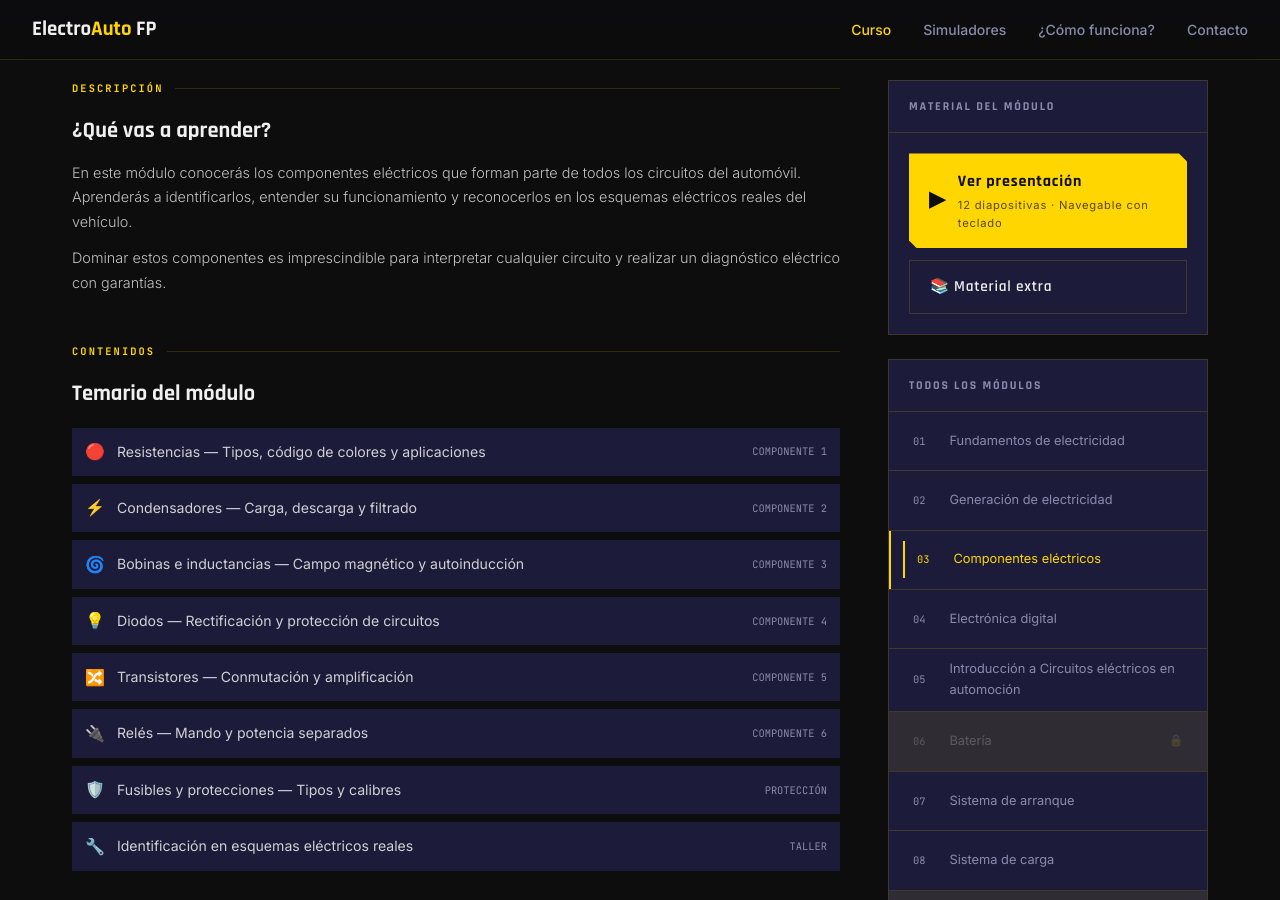
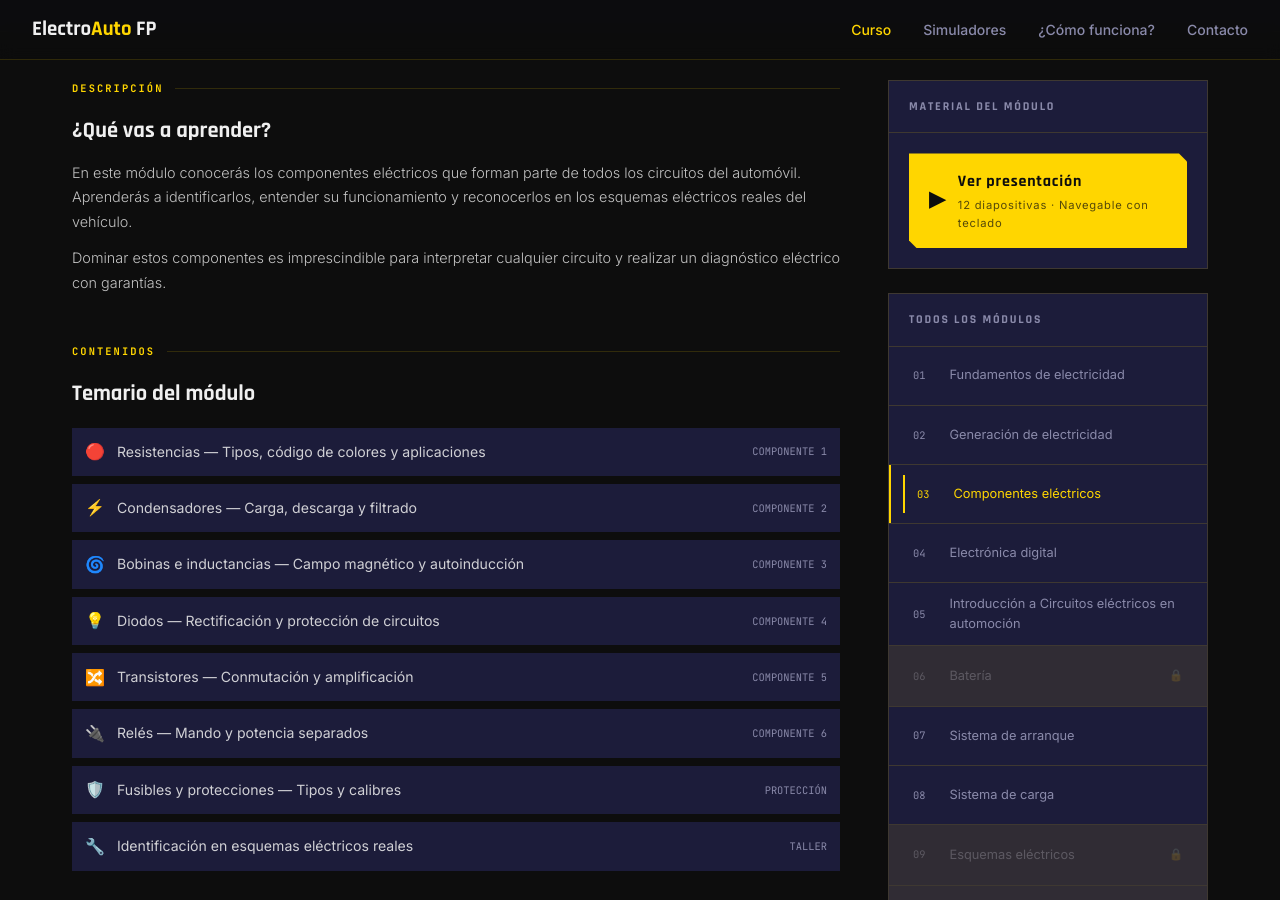
Before and after one commit to zadvisor1/electroauto-fp, a Jekyll site: the page built from curso/modulo-03/index.html, in a window 1280 px wide and 900 px high, scrolled down 380 px. Built offline with Jekyll 4.4.1, drawn with Linux system fonts in a browser that asks for light colours.

Commit message:
Update sidebar-material.html

```diff
--- a/_includes/sidebar-material.html
+++ b/_includes/sidebar-material.html
@@ -1,10 +1,15 @@
 {% assign mod = site.data.modulos | where: "slug", include.current | first %}
+{% assign extra = site.data.material_extra[include.current] %}
+
 <div class="sidebar-card">
   <div class="sidebar-card-header">Material del módulo</div>
+
   <div class="sidebar-card-body">
     {% if mod.presentacion_partes and mod.presentacion_partes > 1 %}
       {% for i in (1..mod.presentacion_partes) %}
-<a href="{% if i == 1 %}presentacion.html{% else %}presentacion-{{ i }}.html{% endif %}" class="btn-presentacion"{% if forloop.first == false %} style="margin-top:0.6rem;"{% endif %}>
+        <a href="{% if i == 1 %}presentacion.html{% else %}presentacion-{{ i }}.html{% endif %}"
+           class="btn-presentacion"
+           {% unless forloop.first %}style="margin-top:0.6rem;"{% endunless %}>
           <span class="icon">▶</span>
           <span class="text">
             Presentación {{ i }}
@@ -21,8 +26,10 @@
         </span>
       </a>
     {% endif %}
-{% if mod.material_extra %}
-<a href="material-extra.html" class="btn-simulador">
+
+    {% if extra %}
+      <a href="../material-extra.html?modulo={{ include.current | uri_escape }}"
+         class="btn-simulador">
         📚 Material extra
       </a>
     {% endif %}
```
Lines whose indentation alone changed are shown as unchanged.
